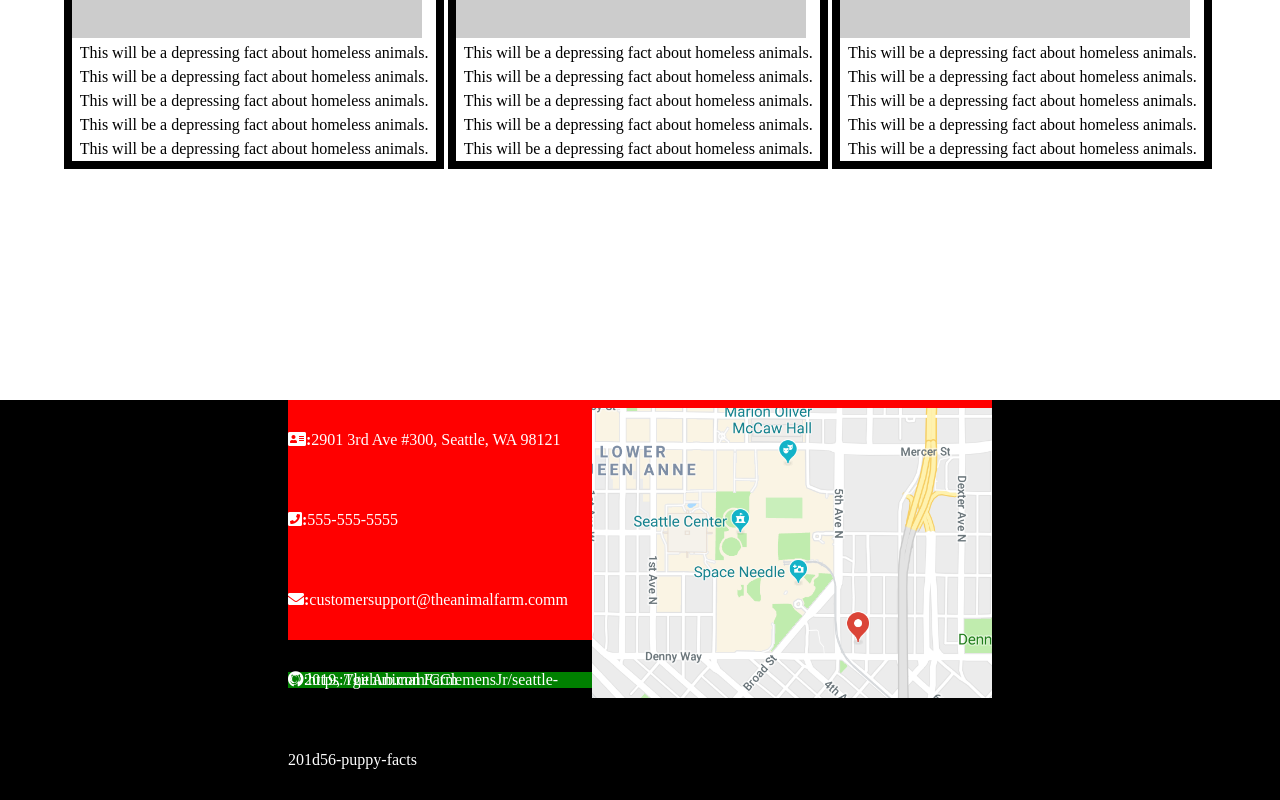
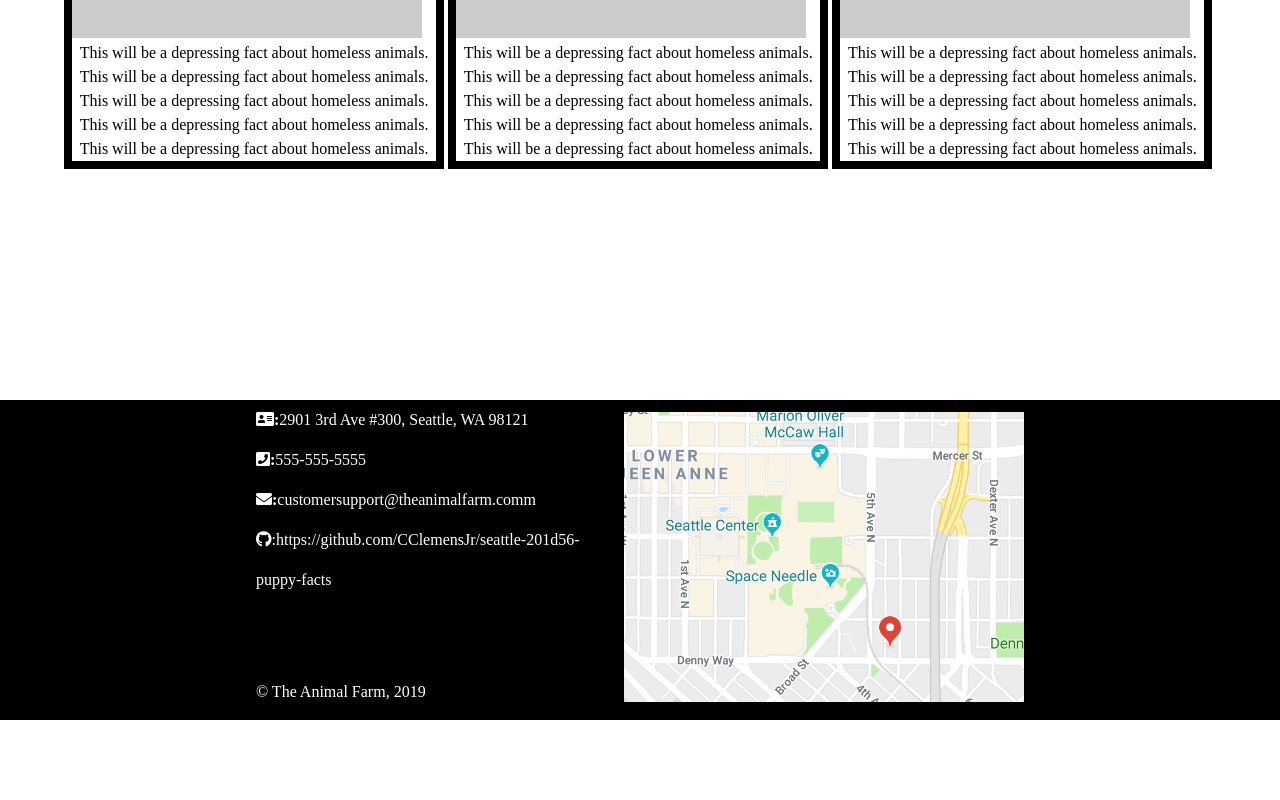
Before and after one commit to CClemensJr/seattle-201d56-puppy-facts, a plain HTML site: page index.html in a window 1280 px wide. Shown: the part 1472-2272 px from the top of the page. After the commit the page ends 2192 px from the top, so only its background shows below. Drawn offline with Linux system fonts and the light colour scheme; placeholder pictures from the web are drawn by us.

Commit message:
Positioned copyright

```diff
--- a/css/style.css
+++ b/css/style.css
@@ -144,18 +144,18 @@
     footer {
         background: black;
         color: white;
-        height: 25em;
+        height: 20em;
         /* line-height: 20em; */
     }
 
     footer section {
         margin: 0 auto;
-        width: 55%;
+        width: 60%;
     }
 
     footer section img {
         float: right;
-        margin-top: .5em;
+        margin-top: .75em;
         width: 25em;
     }
 
@@ -164,22 +164,19 @@
     }
 
     footer section:first-of-type ul {
-        background: red;
         height: 15em;
     }
 
     footer section:first-of-type ul li {
-        line-height: 5em;
+        line-height: 2.5em;
     }
 
     footer section:first-of-type ul li a{
         color: white;
     }
 
-    footer section:last-of-type ul {
-        background: blue;
-        display: block;
-        margin-top: .1em;
+    footer section:last-of-type {
+        margin-top: 2.75em;
     }
 
 
--- a/index.html
+++ b/index.html
@@ -94,9 +94,7 @@
         </section>
 
         <section>
-            <ul>
-                <li>&copy 2019, The Animal Farm</li>
-            </ul>
+            &copy The Animal Farm, 2019
         </section>
     </footer>
 </body>
```
